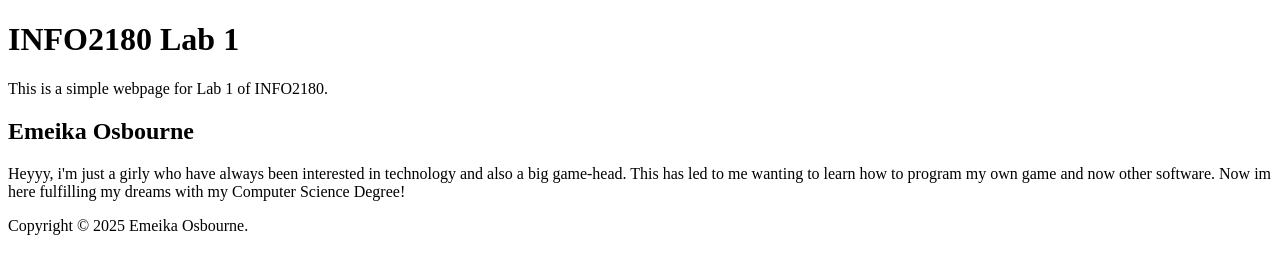
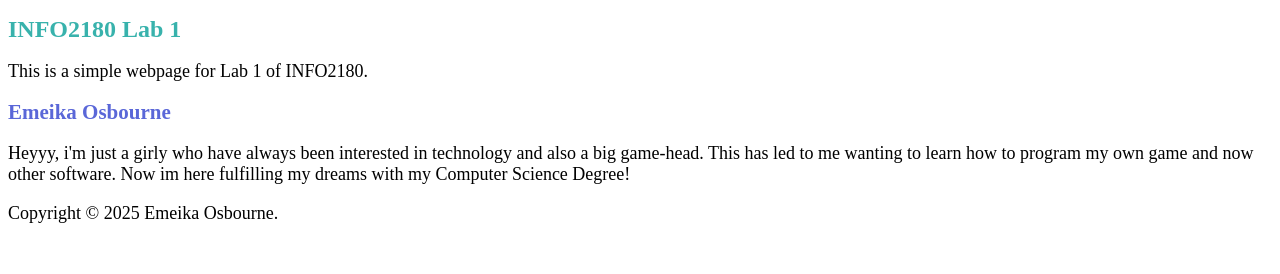
Before and after one commit to Amoexba/INFO2180-lab1, a plain HTML site: page index.html in a window 1280 px wide. Drawn offline with Linux system fonts and the light colour scheme.

Commit message:
Created a link for css and added the fonts and color for headings

```diff
--- a/index.html
+++ b/index.html
@@ -5,6 +5,7 @@
     <meta name="viewport" content="width=device-width, initial-scale=1.0">
     <meta http-equiv="X-UA-Compatible" content="ie=edge">
     <title>INFO2180 Lab-1</title>
+    <link rel="stylesheet" href="styles.css">
 </head>
 <body>
     <header>
--- /dev/null
+++ b/styles.css
@@ -0,0 +1,13 @@
+h1 {
+    font-size: 24px;
+    color: #38b2ac;
+}
+
+h2{
+    font-size: 21px;
+    color: #5a67d8;
+}
+
+p{
+    font-size: 18px;
+}
```
